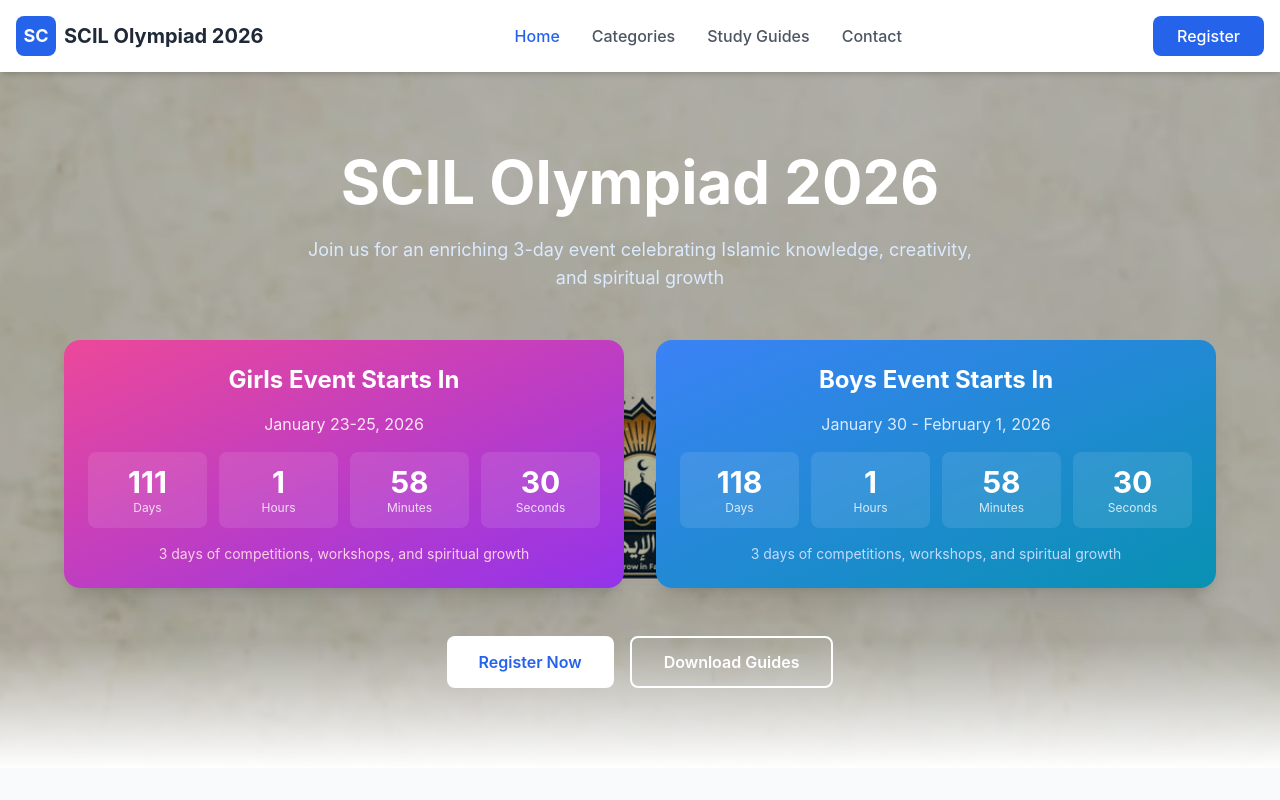
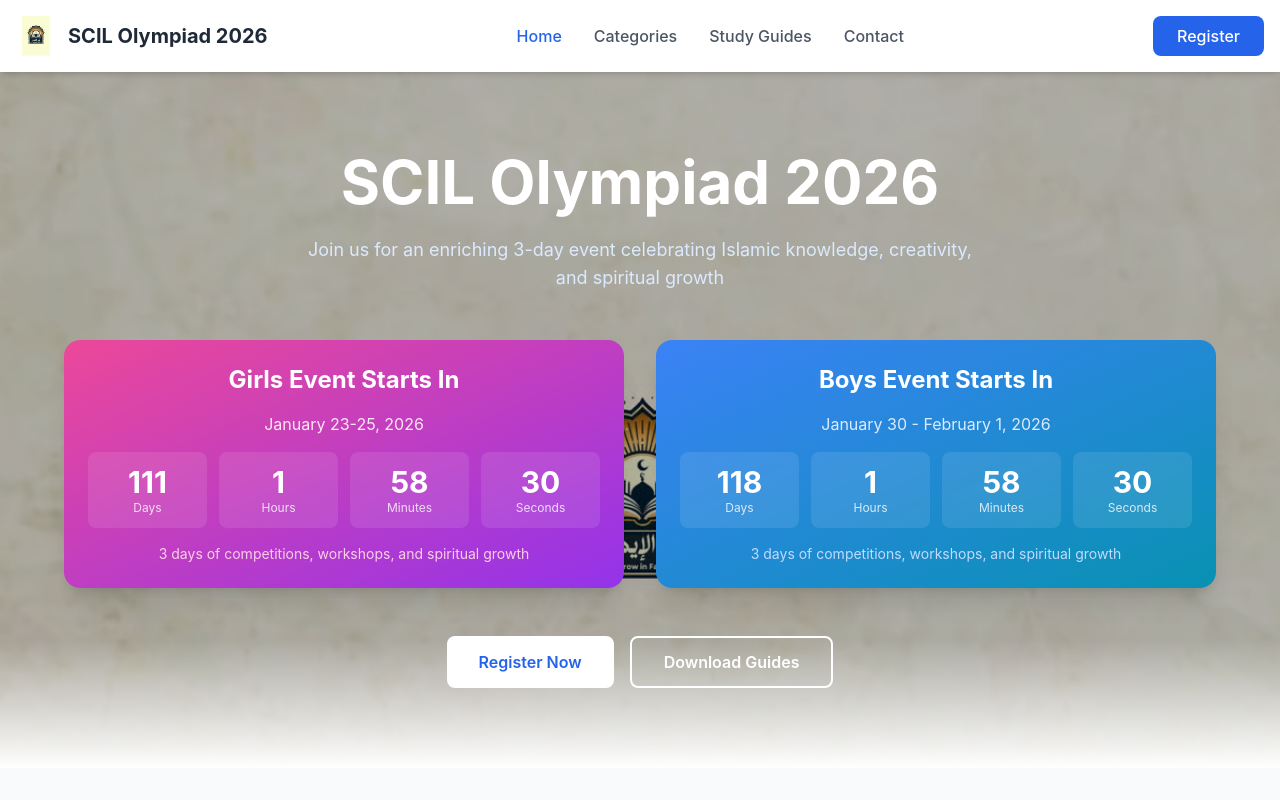
Before and after one commit to amoh2mad/scilolympiad, a React (Vite) app: page / in a window 1280 px wide. Shown: the top 800 px of the page. Built offline with nearby package versions, Linux system fonts and the light colour scheme; the HTML template or start-up script is replaced by a standard one.

Commit message:
logo added

```diff
--- a/src/components/Footer.jsx
+++ b/src/components/Footer.jsx
@@ -16,7 +16,18 @@
         <div className="text-center">
           {/* Logo */}
           <div className="flex items-center justify-center space-x-2 mb-6">
-            <div className="w-8 h-8 bg-blue-500 rounded-lg flex items-center justify-center">
+            <img
+              src="/images/logo.png"
+              alt="SCIL Olympiad"
+              className="w-8 h-8 object-contain"
+              onError={(e) => {
+                e.target.style.display = 'none';
+                const fallback = e.target.nextElementSibling;
+                if (fallback) fallback.style.display = 'flex';
+              }}
+            />
+            {/* Fallback */}
+            <div className="w-8 h-8 bg-blue-500 rounded-lg flex items-center justify-center hidden">
               <span className="text-white font-bold text-sm">SC</span>
             </div>
             <span className="text-xl font-bold">SCIL Olympiad 2026</span>
@@ -36,10 +47,6 @@
             <div>
               <p className="text-gray-300">Email</p>
               <p className="text-gray-400">scil.olympiad.info@gmail.com</p>
-            </div>
-            <div>
-              <p className="text-gray-300">Website</p>
-              <p className="text-gray-400">scilolympiad.com</p>
             </div>
             <div>
               <p className="text-gray-300">Venue</p>
@@ -112,7 +119,7 @@
           <div className="border-t border-gray-700 pt-6">
             <p className="text-gray-400">
               © {currentYear} SCIL Olympiad. All rights reserved.
-              Designed by Abdullah M. </p>
+            </p>
           </div>
         </div>
       </div>
--- a/src/components/Header.jsx
+++ b/src/components/Header.jsx
@@ -17,11 +17,25 @@
       <div className="container mx-auto px-4 py-4">
         <div className="flex items-center justify-between">
           {/* Logo */}
-          <div className="flex items-center space-x-2">
-            <div className="w-10 h-10 bg-blue-600 rounded-lg flex items-center justify-center">
-              <span className="text-white font-bold text-lg">SC</span>
+          <div className="flex items-center space-x-3">
+            <img
+              src="/images/logo.png"
+              alt="SCIL Olympiad"
+              className="w-10 h-10 object-contain"
+              onError={(e) => {
+                e.target.style.display = 'none';
+                // Fallback to text logo if image fails
+                const fallback = e.target.nextElementSibling;
+                if (fallback) fallback.style.display = 'flex';
+              }}
+            />
+            {/* Fallback text logo */}
+            <div className="w-10 h-10 bg-blue-600 rounded-lg flex items-center justify-center hidden">
+              <span className="text-white font-bold text-sm">SC</span>
             </div>
-            <span className="text-xl font-bold text-gray-800">SCIL Olympiad 2026</span>
+            <span className="text-xl font-bold text-gray-800">
+              SCIL Olympiad 2026
+            </span>
           </div>
 
           {/* Navigation - Desktop */}
```
Also changed, not shown: public/images/logo.png (added).
